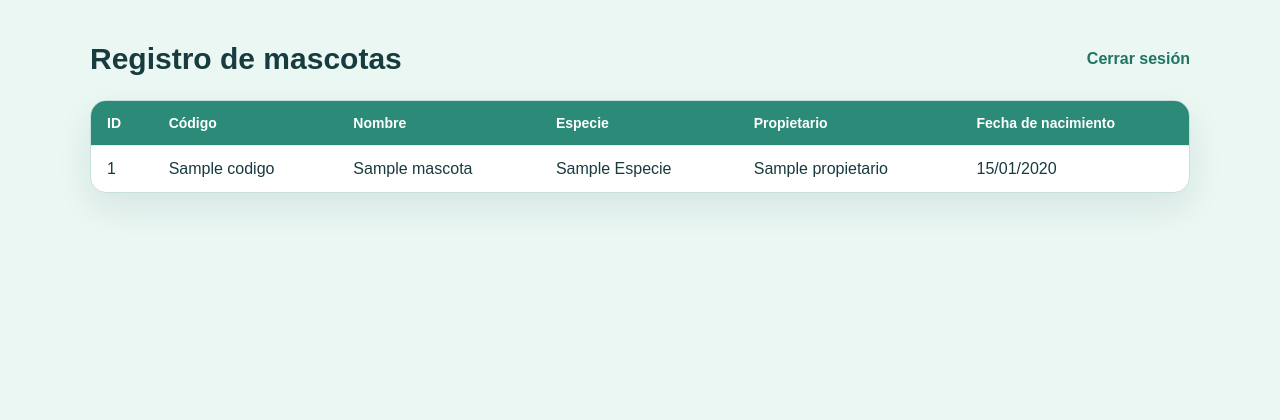
After one commit to emanuel2004ramirez/ejercicios-crud-laravel, a Laravel app: template mascotas/resources/views/mascota/index.blade.php in a window 1280 px wide. The commit adds this page. Shown: the top 420 px of the page. Run offline with Laravel 12, Linux system fonts and the light colour scheme; the template is opened without the code that fills it: most values are stand-ins (such as "Sample title", 1, 10 or a date in 2020).

Commit message:
Mostrar regitros mascotas

```diff
--- a/mascotas/database/seeders/DatabaseSeeder.php
+++ b/mascotas/database/seeders/DatabaseSeeder.php
@@ -16,5 +16,6 @@ class DatabaseSeeder extends Seeder
     public function run(): void
     {
         $this->call(UsuarioDemo::class);
+        $this->call(MascotaSeeder::class);
     }
 }
--- a/mascotas/resources/views/layouts/app.blade.php
+++ b/mascotas/resources/views/layouts/app.blade.php
@@ -83,6 +83,17 @@
             background: #fff0f0;
             font-size: 14px;
         }
+        .contenedor { width: min(1100px, calc(100% - 32px)); margin: 42px auto; }
+        .barra { display: flex; justify-content: space-between; align-items: center; gap: 16px; margin-bottom: 24px; }
+        .barra h1 { margin: 0; }
+        .salir { color: #217364; font-weight: bold; text-decoration: none; }
+        .tabla-contenedor { overflow-x: auto; border: 1px solid #c8e0da; border-radius: 16px; background: white; box-shadow: 0 14px 35px rgba(23, 59, 63, .09); }
+        table { width: 100%; border-collapse: collapse; }
+        th, td { padding: 14px 16px; border-bottom: 1px solid #e1eeeb; text-align: left; white-space: nowrap; }
+        th { color: #ffffff; background: #2b8a78; font-size: 14px; }
+        tbody tr:last-child td { border-bottom: 0; }
+        tbody tr:hover { background: #f3fbf8; }
+        .especie { text-transform: capitalize; }
         @media (max-width: 480px) {
             .login-card { padding: 28px 22px; border-radius: 18px; }
             h1 { font-size: 26px; }
--- /dev/null
+++ b/mascotas/resources/views/mascota/index.blade.php
@@ -0,0 +1,37 @@
+@extends('layouts.app')
+
+@section('contenido')
+    <main class="contenedor">
+        <div class="barra">
+            <h1>Registro de mascotas</h1>
+            <a class="salir" href="{{ route('logout') }}">Cerrar sesión</a>
+        </div>
+
+        <div class="tabla-contenedor">
+            <table>
+                <thead>
+                    <tr>
+                        <th>ID</th>
+                        <th>Código</th>
+                        <th>Nombre</th>
+                        <th>Especie</th>
+                        <th>Propietario</th>
+                        <th>Fecha de nacimiento</th>
+                    </tr>
+                </thead>
+                <tbody>
+                    @foreach ($mascotas as $mascota)
+                        <tr>
+                            <td>{{ $mascota->id }}</td>
+                            <td>{{ $mascota->codigo }}</td>
+                            <td>{{ $mascota->nombre }}</td>
+                            <td class="especie">{{ $mascota->especie }}</td>
+                            <td>{{ $mascota->propietario }}</td>
+                            <td>{{ $mascota->fecha_nacimiento->format('d/m/Y') }}</td>
+                        </tr>
+                    @endforeach
+                </tbody>
+            </table>
+        </div>
+    </main>
+@endsection
--- a/mascotas/routes/web.php
+++ b/mascotas/routes/web.php
@@ -2,6 +2,7 @@
 
 use Illuminate\Support\Facades\Route;
 use App\Http\Controllers\LoginController;
+use App\Http\Controllers\MascotaController;
 
 Route::get('/', function () {
     return view('login');
@@ -11,9 +12,8 @@ Route::get('/login', [LoginController::class, 'create'])->name('login');
 Route::post('/login', [LoginController::class, 'store'])->name('login.store');
 
 Route::middleware(['auth'])->group(function () {
-    Route::get('/mascotas', function () {
-        return 'Registro de mascotas';
-    })->name('mascota.index');
+    Route::get('/mascotas', [MascotaController::class, 'index'])
+        ->name('mascota.index');
 
     Route::get('/logout', [LoginController::class, 'destroy'])->name('logout');
 });
```
Also changed, not shown: mascotas/app/Http/Controllers/MascotaController.php (added, +15 -0 lines), mascotas/app/Models/Mascota.php (added, +26 -0 lines), mascotas/database/factories/MascotaFactory.php (added, +23 -0 lines), mascotas/database/seeders/MascotaSeeder.php (added, +14 -0 lines), mascotas/database/migrations/2026_11_22_000000_create_mascotas_table.php (added).
